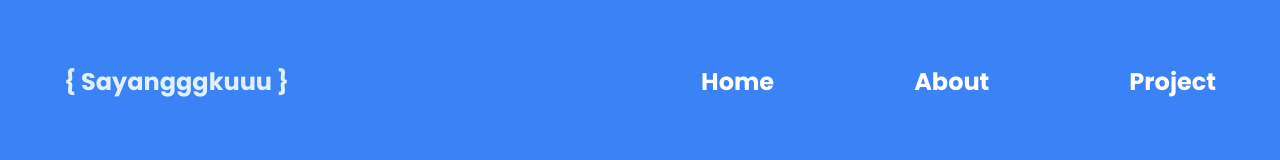
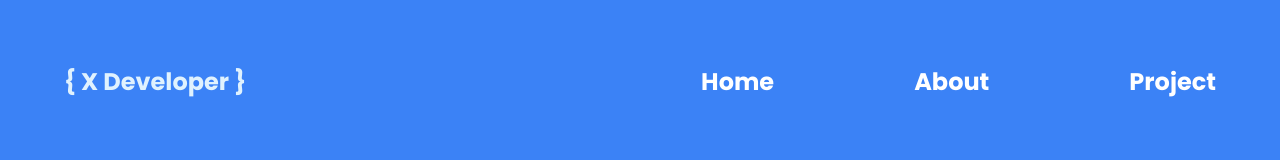
Before and after one commit to OnoySource/web-portovolio-v1, a plain HTML site: page index.html in a window 1280 px wide. Shown: the top 160 px of the page. Drawn offline with Linux system fonts and the light colour scheme.

Commit message:
update now

```diff
--- a/index.html
+++ b/index.html
@@ -14,7 +14,7 @@
 
         <header>
             <div class="logo">
-                <span style="font-weight: bold;">{ Sayangggkuuu }</span>
+                <span syle="font-weight: bold;">{ X Developer }</span>
             </div>
             <button class="hamburger" id="hamburger">☰</button>
             <nav class="nav-links" id="navLinks">
```
